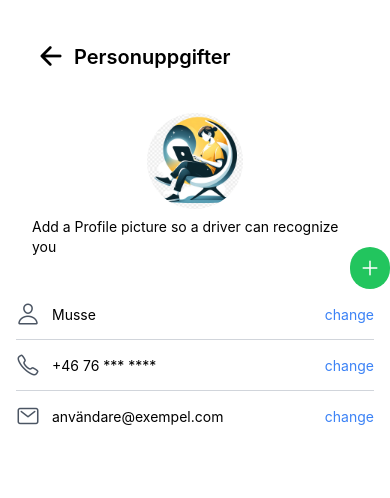
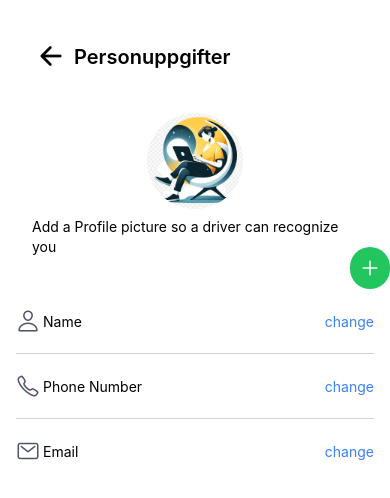
Before and after one commit to muza97/LoginPageSignIn, a React Native app: screen /PersonalDetails in a window 390 px wide. Shown: the top 498 px of the page. Built offline with nearby package versions, Linux system fonts and the light colour scheme; what react-native-geocoding would draw is missing.

Commit message:
text input personal details screen

```diff
--- a/components/CustomDrawerContent.js
+++ b/components/CustomDrawerContent.js
@@ -12,8 +12,10 @@ const CustomDrawerContent = (props) => {
   const fetchProfileImage = async () => {
     try {
       const token = await AsyncStorage.getItem('userToken');
+      console.log(token);
       if (!token) {
         console.log('No token found');
+              console.log(token);
         return;
       }
 
--- a/package.json
+++ b/package.json
@@ -10,7 +10,7 @@
   },
   "dependencies": {
     "@mapbox/polyline": "^1.2.1",
-    "@react-native-async-storage/async-storage": "1.21.0",
+    "@react-native-async-storage/async-storage": "^1.21.0",
     "@react-navigation/drawer": "^6.6.15",
     "@react-navigation/native": "^6.1.17",
     "@react-navigation/native-stack": "^6.9.26",
--- a/screens/LoginScreen.js
+++ b/screens/LoginScreen.js
@@ -26,6 +26,11 @@ export default function LoginScreen() {
       if (response.ok) {
         try {
           await AsyncStorage.setItem('userToken', data.token);
+          await AsyncStorage.setItem('userName', data.userName || 'User');
+
+          console.log('Logged in as:', data.userName || 'User');
+
+
           navigation.navigate('Main');
         } catch (asyncStorageError) {
           console.error('AsyncStorage error:', asyncStorageError);
@@ -39,6 +44,8 @@ export default function LoginScreen() {
       console.error('Login network error:', networkError);
     }
   };
+
+
 
 
 
--- a/screens/PersonalDetailsScreen.js
+++ b/screens/PersonalDetailsScreen.js
@@ -1,11 +1,65 @@
-import React from 'react';
-import { View, Text, TouchableOpacity, Image, StyleSheet } from 'react-native';
+import React, { useEffect, useState } from 'react';
+import { View, Text, TouchableOpacity, Image, ActivityIndicator, TextInput } from 'react-native';
 import { Ionicons } from '@expo/vector-icons';
 import { useNavigation } from '@react-navigation/native';
-
+import axios from 'axios';
+import AsyncStorage from '@react-native-async-storage/async-storage';
 
 export default function PersonalDetailsScreen() {
   const navigation = useNavigation();
+  const [userDetails, setUserDetails] = useState({
+    name: '',
+    email: '',
+    phoneNumber: '',
+  });
+  const [loading, setLoading] = useState(true);
+
+  const fetchUserDetails = async () => {
+    try {
+      const token = await AsyncStorage.getItem('userToken');
+      if (!token) {
+        console.log('No token found');
+        setLoading(false);
+        return;
+      }
+
+      const response = await axios.get('http://localhost:3000/user/details', {
+        headers: {
+          'Authorization': `Bearer ${token}`,
+        },
+      });
+
+      setUserDetails({
+        name: response.data.username, // Assuming the response has 'username', adjust if necessary
+        email: response.data.email,
+        phoneNumber: response.data.phoneNumber,
+      });
+      setLoading(false);
+    } catch (error) {
+      console.error('There was an error fetching the user details:', error);
+      setLoading(false);
+    }
+  };
+
+  useEffect(() => {
+    fetchUserDetails();
+  }, []);
+
+  const handleUpdate = (value, field) => {
+    setUserDetails(prevDetails => ({
+      ...prevDetails,
+      [field]: value,
+    }));
+  };
+
+  if (loading) {
+    return (
+      <View style={{ flex: 1, justifyContent: 'center', alignItems: 'center' }}>
+        <ActivityIndicator size="large" />
+      </View>
+    );
+  }
+
   return (
     <View className="bg-white flex-1">
       {/* Header */}
@@ -15,6 +69,7 @@ export default function PersonalDetailsScreen() {
         </TouchableOpacity>
         <Text className="text-xl font-semibold flex-1 pl-2 pt-6">Personuppgifter</Text>
       </View>
+
       <View className="items-center p-6">
         <Image
           source={require('../assets/image/on-comp-moon.png')}
@@ -23,37 +78,54 @@ export default function PersonalDetailsScreen() {
         <TouchableOpacity className="absolute bottom-0 right-0 bg-green-500 rounded-full p-2">
           <Ionicons name="add" size={24} color="white" />
         </TouchableOpacity>
-        <Text className="text-sm p-2">Add a Profile picture so a driver can recognize you
-</Text>
+        <Text className="text-sm p-2">Add a Profile picture so a driver can recognize you</Text>
       </View>
 
       <View className="px-4">
+        {/* Name Input */}
         <View className="flex-row items-center py-3 border-b border-gray-300">
           <Ionicons name="person-outline" size={24} className="text-gray-600" />
-          <Text className="flex-1 ml-3">Musse</Text>
+          <TextInput
+            style={{ flex: 1, marginLeft: 3, height: 40 }}
+            onChangeText={(value) => handleUpdate(value, 'name')}
+            value={userDetails.name}
+            placeholder="Name"
+          />
           <TouchableOpacity>
             <Text className="text-blue-500">change</Text>
           </TouchableOpacity>
         </View>
 
+        {/* Phone Number Input */}
         <View className="flex-row items-center py-3 border-b border-gray-300">
           <Ionicons name="call-outline" size={24} className="text-gray-600" />
-          <Text className="flex-1 ml-3">+46 76 *** ****</Text>
+          <TextInput
+            style={{ flex: 1, marginLeft: 3, height: 40 }}
+            onChangeText={(value) => handleUpdate(value, 'phoneNumber')}
+            value={userDetails.phoneNumber}
+            placeholder="Phone Number"
+            keyboardType="phone-pad"
+          />
           <TouchableOpacity>
             <Text className="text-blue-500">change</Text>
           </TouchableOpacity>
         </View>
 
-
+        {/* Email Input */}
         <View className="flex-row items-center py-3">
           <Ionicons name="mail-outline" size={24} className="text-gray-600" />
-          <Text className="flex-1 ml-3">användare@exempel.com</Text>
+          <TextInput
+            style={{ flex: 1, marginLeft: 3, height: 40 }}
+            onChangeText={(value) => handleUpdate(value, 'email')}
+            value={userDetails.email}
+            placeholder="Email"
+            keyboardType="email-address"
+          />
           <TouchableOpacity>
             <Text className="text-blue-500">change</Text>
           </TouchableOpacity>
         </View>
       </View>
-
     </View>
   );
 }
--- a/screens/ProfileScreen.js
+++ b/screens/ProfileScreen.js
@@ -1,24 +1,59 @@
-import React from 'react';
-import { View, Text, Image, TouchableOpacity } from 'react-native';
+import React, { useEffect, useState } from 'react';
+import { View, Text, Image, TouchableOpacity, ActivityIndicator } from 'react-native';
 import { Ionicons } from '@expo/vector-icons';
 import { useNavigation } from '@react-navigation/native';
+import axios from 'axios'; // Ensure axios is installed and imported
+import AsyncStorage from '@react-native-async-storage/async-storage'; // Import AsyncStorage
 
 export default function ProfileScreen() {
     const navigation = useNavigation();
+    const [username, setUsername] = useState('');
+    const [loading, setLoading] = useState(true);
+
+    const fetchUsername = async () => {
+        try {
+            const token = await AsyncStorage.getItem('userToken');
+            if (!token) {
+                console.log('No token found');
+                setLoading(false);
+                return;
+            }
+            const response = await axios.get('http://localhost:3000/user/details', {
+                headers: {
+                    'Authorization': `Bearer ${token}`,
+                },
+            });
+            setUsername(response.data.username);
+            setLoading(false);
+        } catch (error) {
+            console.error('There was an error fetching the user details:', error);
+            setLoading(false);
+        }
+    };
+
+    useEffect(() => {
+        fetchUsername();
+    }, []);
+
+    if (loading) {
         return (
-    <View className="bg-white flex-1 ">
-      <TouchableOpacity
-                onPress={() => navigation.goBack()}
-                className="pt-20 pl-5"
-            >
+            <View style={{ flex: 1, justifyContent: 'center', alignItems: 'center' }}>
+                <ActivityIndicator size="large" />
+            </View>
+        );
+    }
+
+    return (
+        <View className="bg-white flex-1">
+            <TouchableOpacity onPress={() => navigation.goBack()} className="pt-20 pl-5">
                 <Ionicons name="arrow-back" size={30} className="text-black" />
             </TouchableOpacity>
-      <View className="items-center pt-1 pb-8 ">
+            <View className="items-center pt-1 pb-8">
                 <Image
                     source={require('../assets/image/on-comp-moon.png')}
                     className="w-24 h-24 rounded-full"
                 />
-        <Text className="text-xl font-semibold mt-4">Musse</Text>
+                <Text className="text-xl font-semibold mt-4">{username || 'User'}</Text>
             </View>
       <View className="px-6">
       <TouchableOpacity
```
Also changed, not shown: 1 other file (tests, documents, lock files or other folders). Lines whose indentation alone changed are shown as unchanged.
